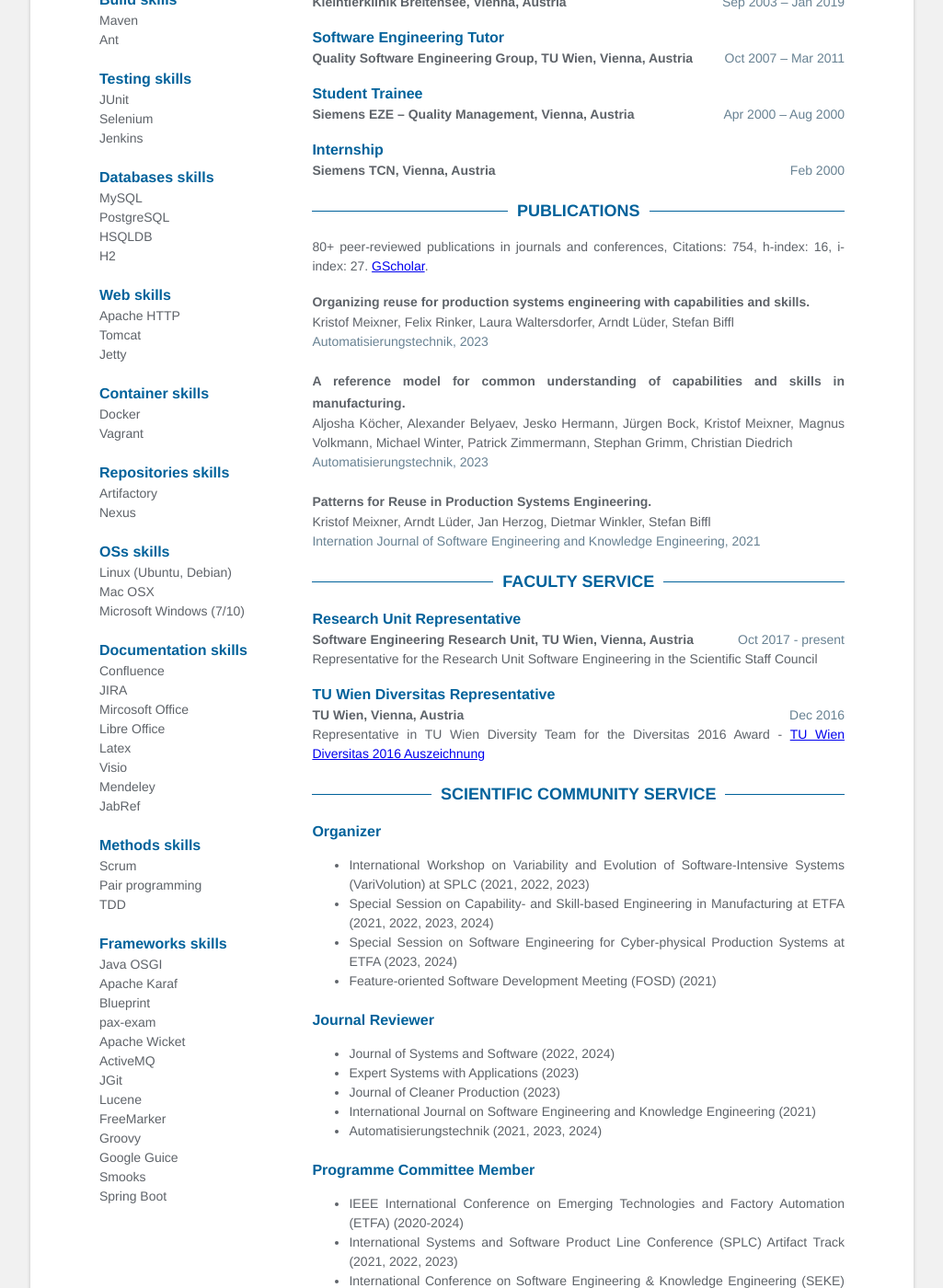
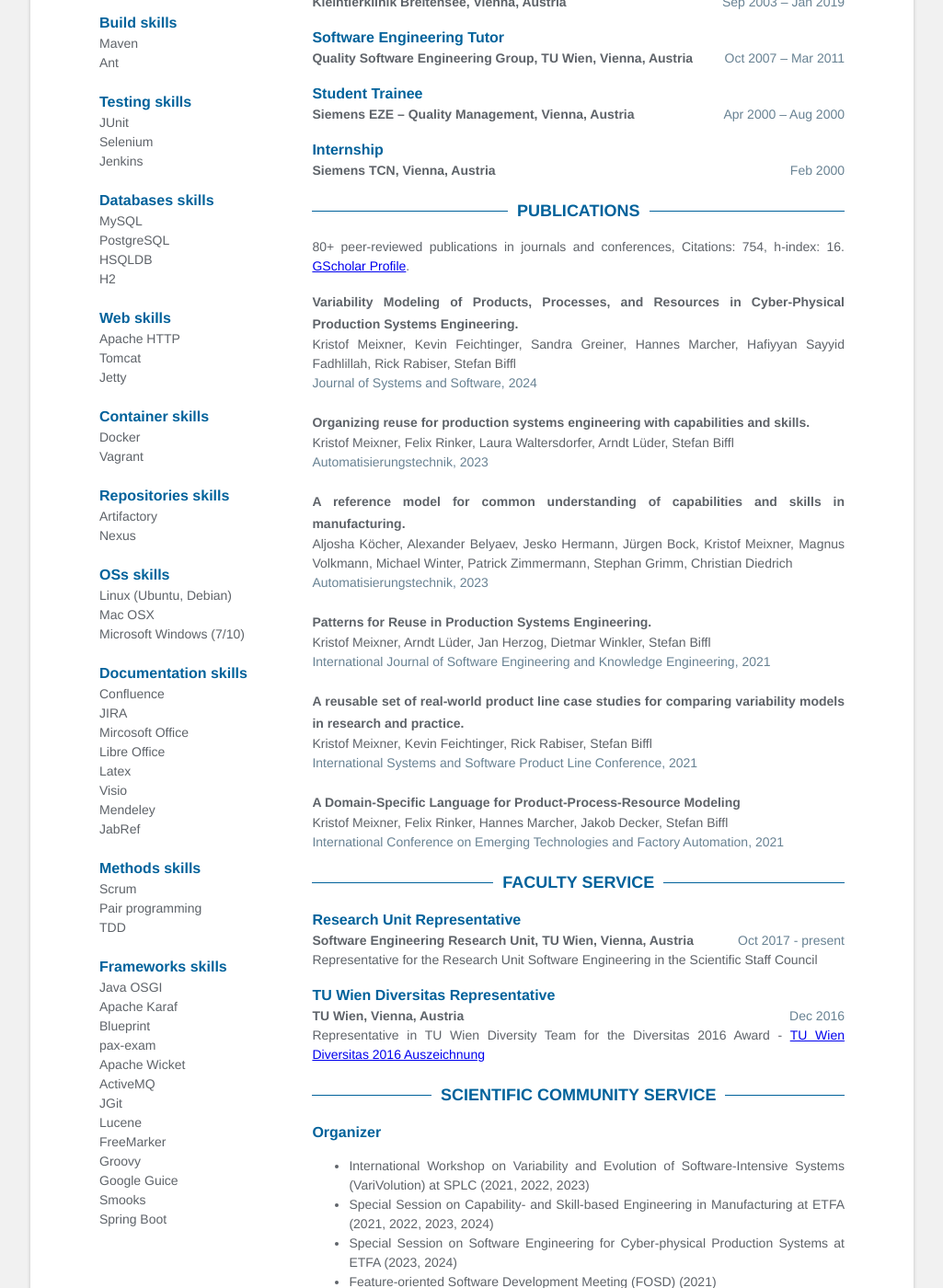
Before and after one commit to kristofmeixner/kristofmeixner.github.io, a Jekyll site: the page built from index.html, in a window 1280 px wide and 1400 px high, scrolled down 1174 px. Shown: the whole window at 92% size, without its empty margins (127-1152 px from the left). Built offline with Jekyll 4.4.1, drawn with Linux system fonts in a browser that asks for light colours.

Commit message:
Added orcid and changed publications

```diff
--- a/_data/data.yml
+++ b/_data/data.yml
@@ -10,6 +10,7 @@
   # phone: 0043 664 1016454
   # gitlab:
   twitter: kristofmeixner
+  orcid: 0000-0001-7286-1393
 
 languages:
   - idiom: German (native)
@@ -243,6 +244,11 @@
     #   Java
 
 publications:
+  - title: Variability Modeling of Products, Processes, and Resources in Cyber-Physical Production Systems Engineering.
+    link: "https://doi.org/10.1016/j.jss.2024.112007"
+    authors: Kristof Meixner, Kevin Feichtinger, Sandra Greiner, Hannes Marcher, Hafiyyan Sayyid Fadhlillah, Rick Rabiser, Stefan Biffl
+    conference: Journal of Systems and Software, 2024
+
   - title: Organizing reuse for production systems engineering with capabilities and skills.
     link: "https://doi.org/10.1515/auto-2022-0120"
     authors: Kristof Meixner, Felix Rinker, Laura Waltersdorfer, Arndt Lüder, Stefan Biffl
@@ -256,7 +262,17 @@
   - title: Patterns for Reuse in Production Systems Engineering.
     link: "https://doi.org/10.1142/S0218194021400155"
     authors: Kristof Meixner, Arndt Lüder, Jan Herzog, Dietmar Winkler, Stefan Biffl
-    conference: Internation Journal of Software Engineering and Knowledge Engineering, 2021
+    conference: International Journal of Software Engineering and Knowledge Engineering, 2021
+
+  - title: A reusable set of real-world product line case studies for comparing variability models in research and practice.
+    link: "https://doi.org/10.1145/3461002.3473946"
+    authors: Kristof Meixner, Kevin Feichtinger, Rick Rabiser, Stefan Biffl
+    conference: International Systems and Software Product Line Conference, 2021
+
+  - title: A Domain-Specific Language for Product-Process-Resource Modeling
+    link: "https://doi.org/10.1109/ETFA45728.2021.9613674"
+    authors: Kristof Meixner, Felix Rinker, Hannes Marcher, Jakob Decker, Stefan Biffl
+    conference: International Conference on Emerging Technologies and Factory Automation, 2021
 
 facultyservice:
   - role: Research Unit Representative
--- a/_includes/contact.html
+++ b/_includes/contact.html
@@ -55,5 +55,14 @@
             </a>
         </div>
     {% endif %}
+
+    {% if contact.orcid %}
+        <div class="contact-item">
+            <i data-feather="target"></i>
+            <a href="https://orcid.org/{{contact.orcid}}">
+                {{contact.orcid}}
+            </a>
+        </div>
+    {% endif %}
 </section>
 {% endif %}
--- a/_includes/publications.html
+++ b/_includes/publications.html
@@ -2,7 +2,7 @@
 {% if publications %}
 <section class="publications">
     <h2 class="title">Publications</h2>
-    <div class="details">80+ peer-reviewed publications in journals and conferences, Citations: 754, h-index: 16, i-index: 27.  <a href="https://scholar.google.com/citations?user=hdsHN_EAAAAJ">GScholar</a>.</div>
+    <div class="details">80+ peer-reviewed publications in journals and conferences, Citations: 754, h-index: 16.  <a href="https://scholar.google.com/citations?user=hdsHN_EAAAAJ">GScholar Profile</a>.</div>
     <p></p>
     <div class="publication-items">
         {% for pub in publications%}
```
